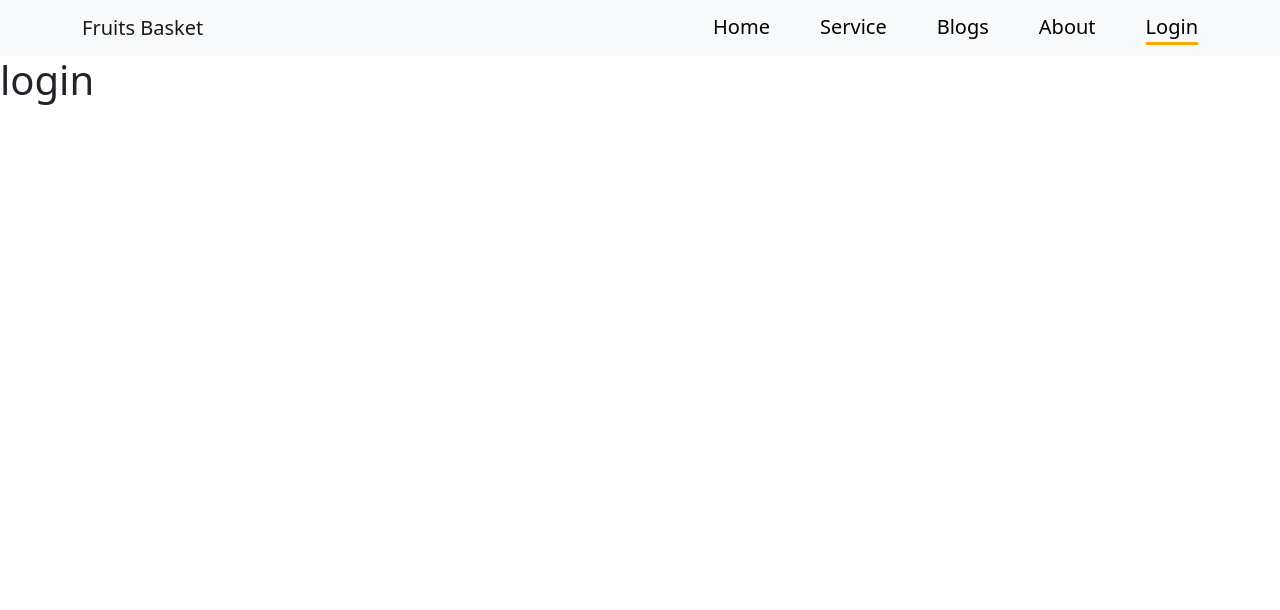
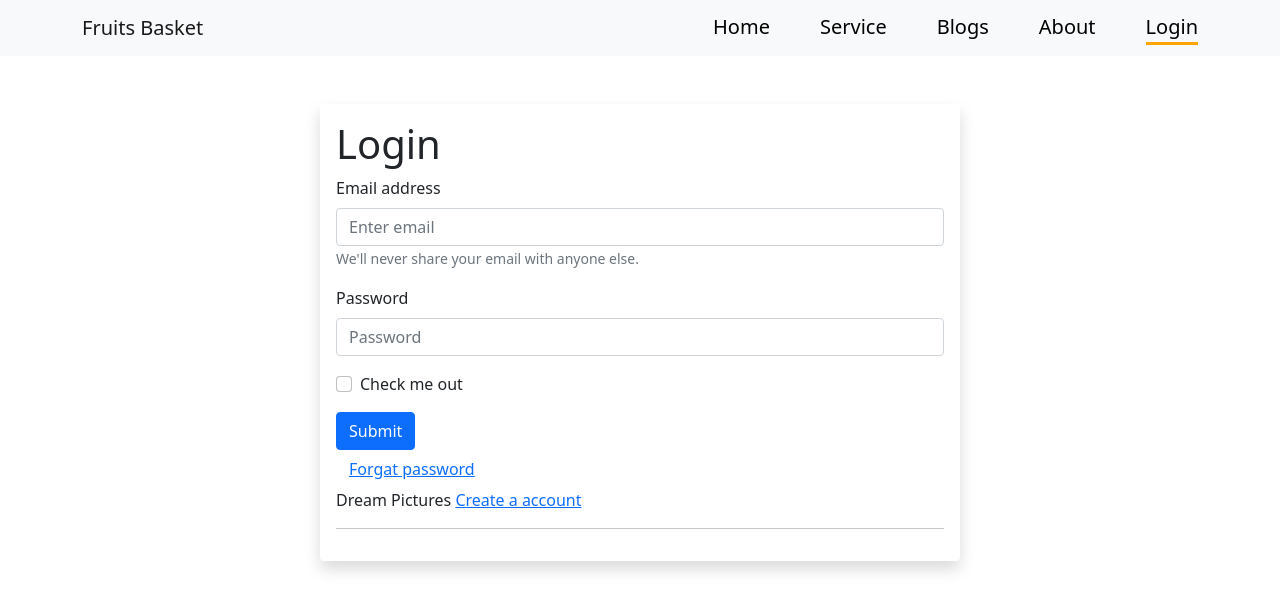
Before and after one commit to AB-Siddique278/-warehouse-management-client-side-11, a React (Create React App) app: page /login in a window 1280 px wide. Shown: the top 610 px of the page. Built offline with nearby package versions, Linux system fonts and the light colour scheme; no server answers.

Commit message:
create Login

```diff
--- a/src/Components/Login/Login.js
+++ b/src/Components/Login/Login.js
@@ -1,10 +1,94 @@
-import React from 'react';
+import { sendPasswordResetEmail } from "firebase/auth";
+import { useState } from "react";
+import { Button, Form } from "react-bootstrap";
+import { useSignInWithEmailAndPassword } from 'react-firebase-hooks/auth';
+import { Link, useLocation, useNavigate } from "react-router-dom";
+import auth from "../../firebase.init";
 
 const Login = () => {
+    const [email, setEmail] = useState('');
+    const [password, setPassword] = useState('');
+    const navigate = useNavigate();
+
+    const [
+        signInWithEmailAndPassword,
+        user,
+        loading,
+        error,
+    ] = useSignInWithEmailAndPassword(auth);
+
+    const location = useLocation();
+    const from = location.state?.from?.pathname || '/';
+
+    const handleEmailBlur = event => {
+        setEmail(event.target.value);
+    }
+
+    const handlePasswordBlur = event => {
+        setPassword(event.target.value);
+    }
+
+
+    const handleSignInUser = event => {
+        event.preventDefault();
+        signInWithEmailAndPassword(email, password)
+    }
+
+    const handlepass=()=>{
+        sendPasswordResetEmail(auth, email)
+        .then(()=>{
+            console.log('Email sent')
+        })
+    }
+
+
+    if (user) {
+        navigate(from, { replace: true });
+    }
     return (
         <div>
-            <h1>login</h1>
+            <div className='w-50 mx-auto shadow p-3 mb-5 bg-body rounded mt-5'>
+                <h1>Login </h1>
+                <Form onSubmit={handleSignInUser}>
+                    <Form.Group className="mb-3" controlId="formBasicEmail">
+                        <Form.Label>Email address</Form.Label>
+                        <Form.Control onBlur={handleEmailBlur} type="email" placeholder="Enter email" required />
+                        <Form.Text className="text-muted">
+                            We'll never share your email with anyone else.
+                        </Form.Text>
+                    </Form.Group>
+
+                    <Form.Group className="mb-3" controlId="formBasicPassword">
+                        <Form.Label>Password</Form.Label>
+                        <Form.Control onBlur={handlePasswordBlur} type="password" placeholder="Password" required />
+                    </Form.Group>
+                    <Form.Group className="mb-3" controlId="formBasicCheckbox">
+                        <Form.Check type="checkbox" label="Check me out" />
+                    </Form.Group>
+                    <p className='text-danger'>{error?.message}</p>
+                    {
+                        loading && <p>Loading...</p>
+                    }
+                    <Button variant="primary" type="submit">
+                        Submit
+                    </Button>
+                </Form>
+                <Button onClick={handlepass} variant="link"> Forgat password</Button>
+                <p>
+                    Dream Pictures <Link to="/signup">Create a account</Link>
+                </p>
+                <hr />
+
+
+
+
+
+
+
+
+            </div>
         </div>
+
     );
 };
 
```
Also changed, not shown: src/Components/SocialLogin/SocialLogin.js (added, +11 -0 lines).
